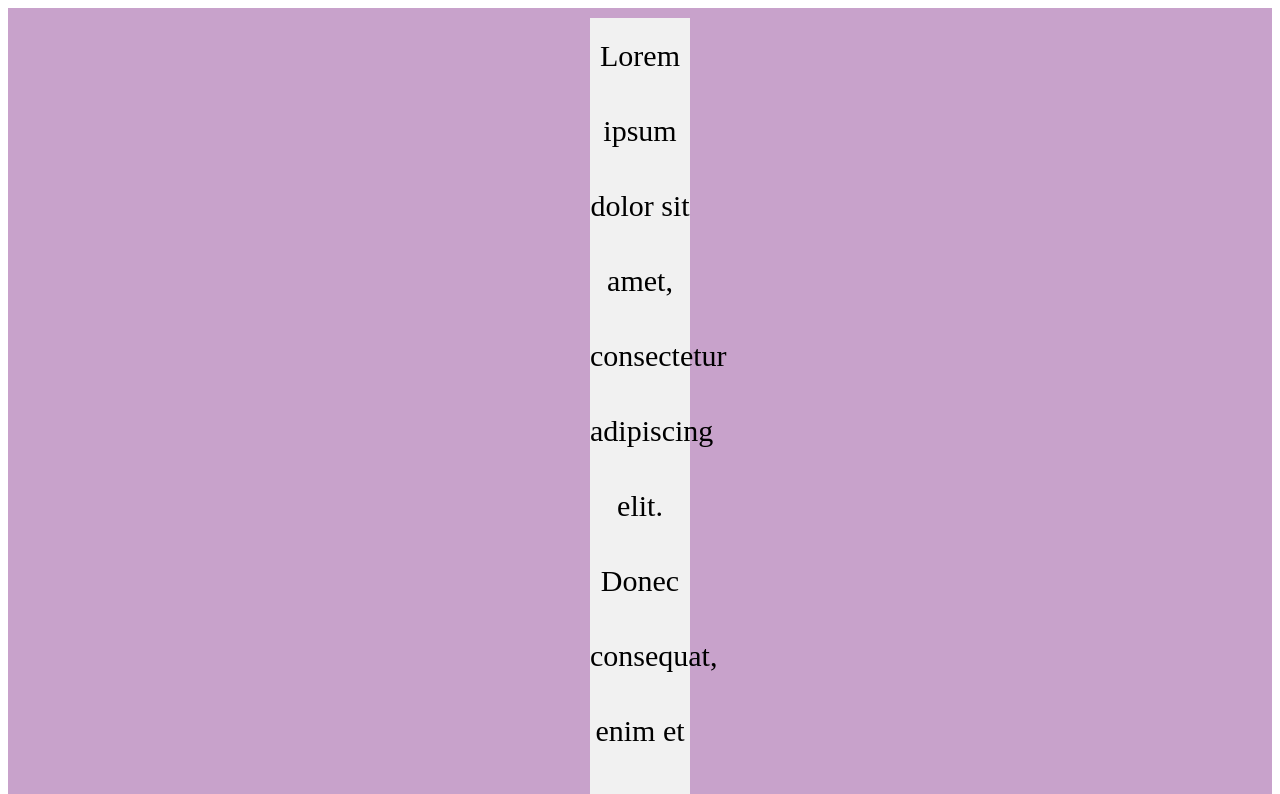
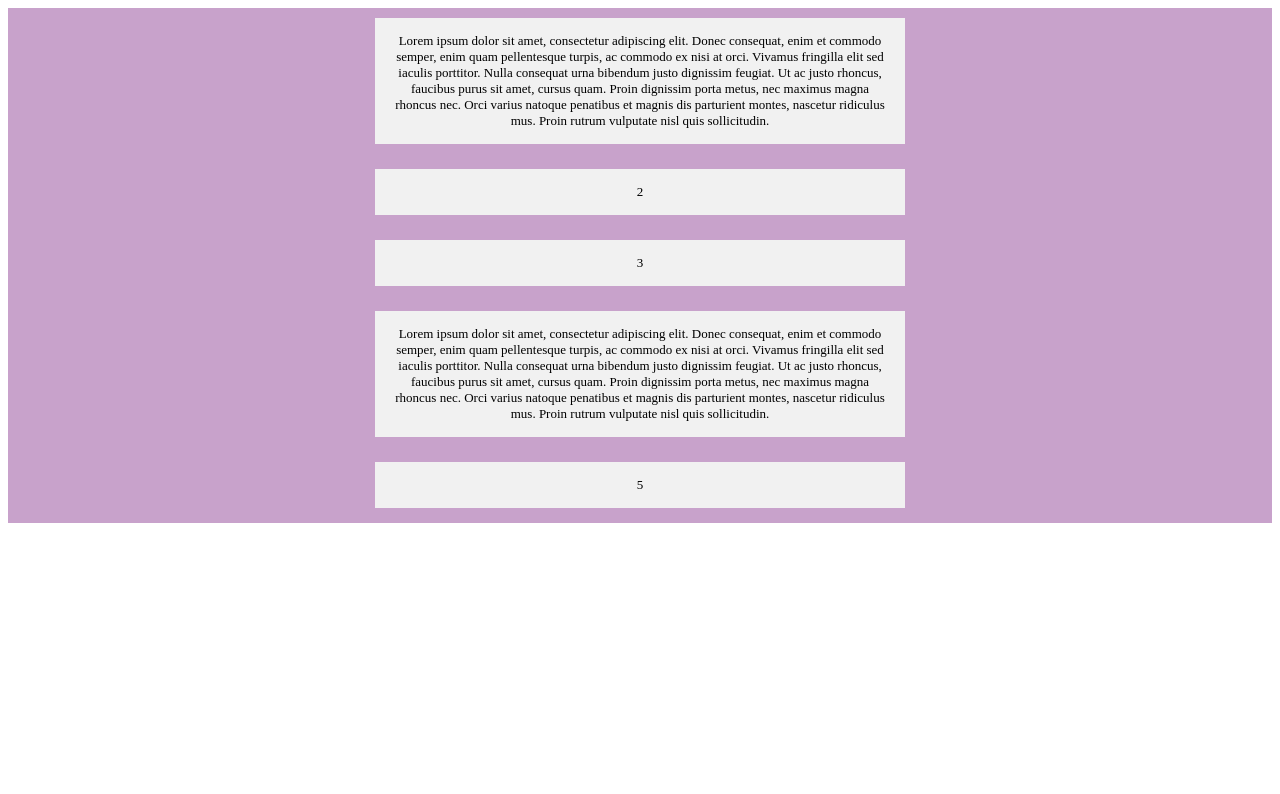
Before and after one commit to jnnfrbnll505/3a-Webpage-4, a plain HTML site: page index.html in a window 1280 px wide. Shown: the top 794 px of the page. Drawn offline with Linux system fonts and the light colour scheme.

Commit message:
Update index.html

```diff
--- a/index.html
+++ b/index.html
@@ -12,11 +12,13 @@
 
 .flex-container > div {
   background-color: #f1f1f1;
-  width: 100px;
+  top:500px;
+  width: 500px;
   margin: 10px;
   text-align: center;
-  line-height: 75px;
-  font-size: 30px;
+  font-size: 13px;
+  padding: 15px;
+  margin-bottom: 15px;
 }
 </style>
 </head>
```
